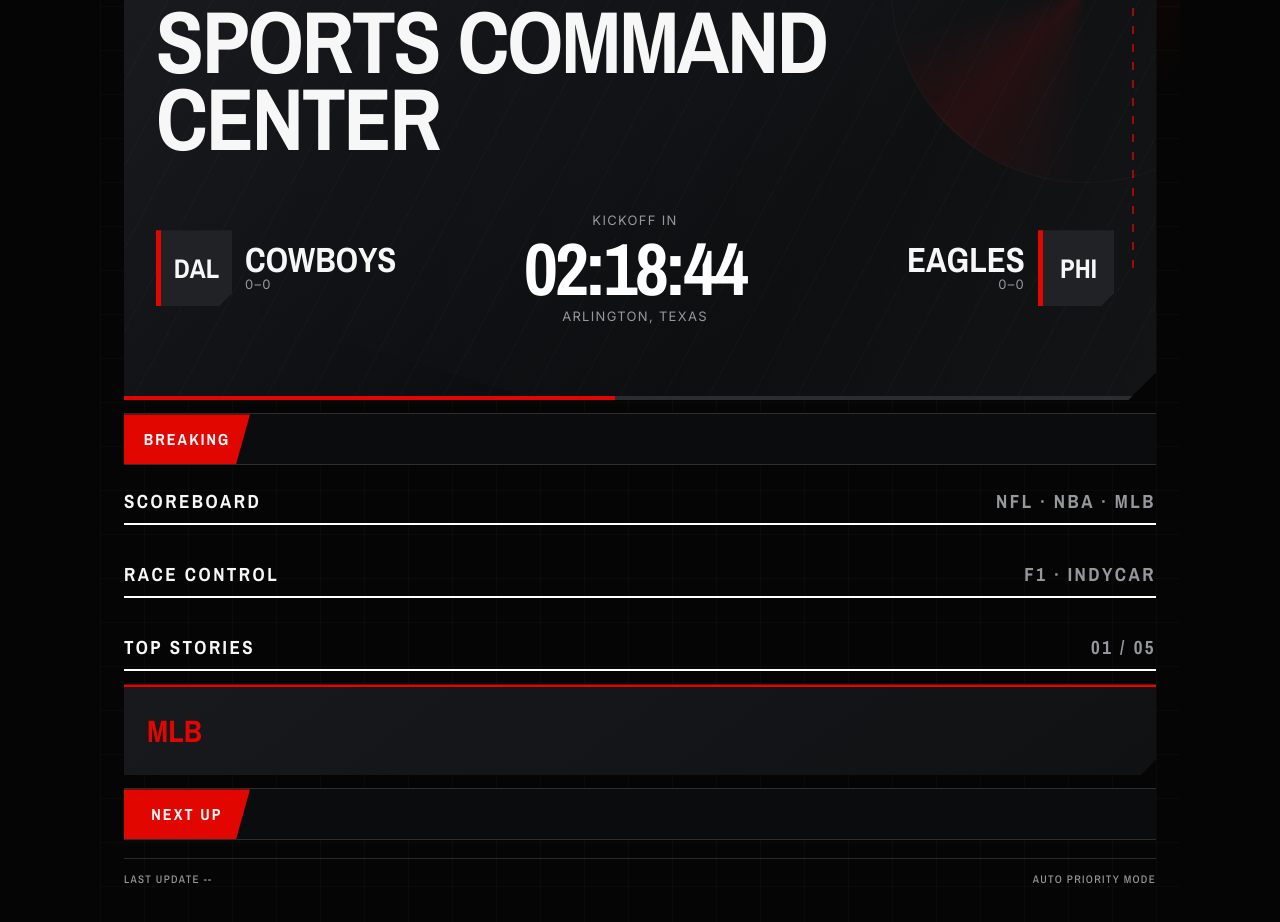
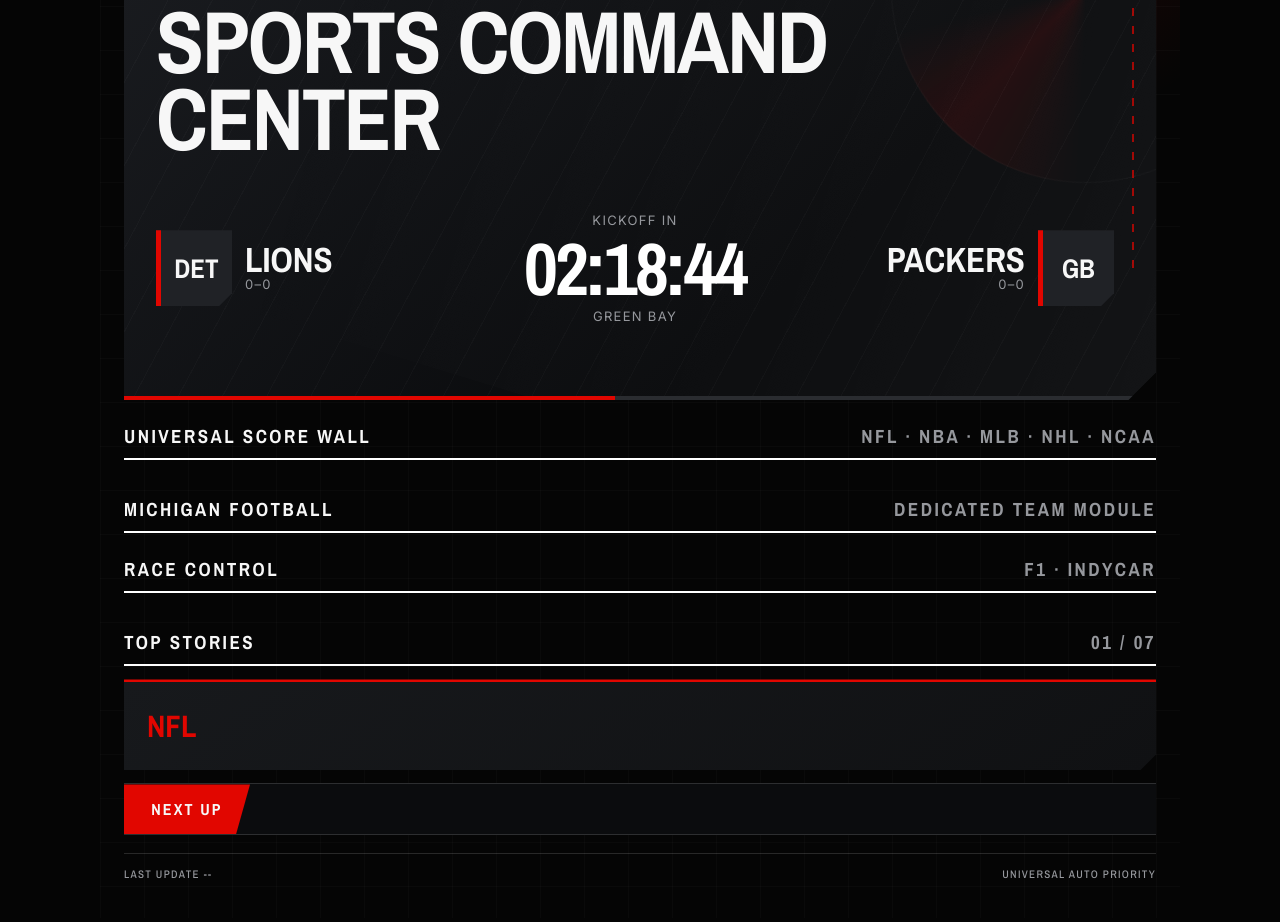
Before and after one commit to chrisvary-VC/sports-command-center, a plain HTML site: page index.html in a window 1280 px wide. Shown: the part 302-1224 px from the top of the page. Drawn offline with nearby package versions, Linux system fonts and the light colour scheme.

Commit message:
Add universal score wall and Michigan module

```diff
--- a/index.html
+++ b/index.html
@@ -3,8 +3,8 @@
 <head>
   <meta charset="utf-8">
   <meta name="viewport" content="width=device-width, initial-scale=1, viewport-fit=cover">
-  <meta name="theme-color" content="#050505">
-  <title>Sports Command Center v3.1</title>
+  <meta name="theme-color" content="#050608">
+  <title>Sports Command Center v3.2</title>
   <link rel="preconnect" href="https://fonts.googleapis.com">
   <link rel="preconnect" href="https://fonts.gstatic.com" crossorigin>
   <link href="https://fonts.googleapis.com/css2?family=Archivo+Narrow:wght@500;600;700&family=Inter:wght@400;500;600;700&display=swap" rel="stylesheet">
@@ -20,7 +20,7 @@
     <section class="now-bar">
       <div><span class="now-label">NOW ENGINE</span><strong id="modeName">COMMAND MODE</strong></div>
       <div class="now-reason" id="modeReason">Ranking the most important event on the board</div>
-      <div class="version-badge">V3.1</div>
+      <div class="version-badge">V3.2</div>
     </section>
 
     <nav class="sport-strip" id="sportStrip" aria-label="Sports included"></nav>
@@ -31,21 +31,39 @@
         <div class="hero-kicker"><span class="league-pill" id="heroLeague">NFL</span><span id="heroStatus">FEATURED</span><span class="priority-score" id="priorityScore">PRIORITY 000</span></div>
         <div class="hero-title" id="heroTitle">SPORTS COMMAND CENTER</div>
         <div class="matchup">
-          <div class="team"><div class="team-mark" id="awayMark">DAL</div><div><div class="team-name" id="awayName">COWBOYS</div><div class="team-record" id="awayRecord">0–0</div></div></div>
-          <div class="score-center"><div class="countdown-label" id="gameMeta">KICKOFF IN</div><div class="score" id="score">02:18:44</div><div class="venue" id="venue">ARLINGTON, TEXAS</div></div>
-          <div class="team team-right"><div><div class="team-name" id="homeName">EAGLES</div><div class="team-record" id="homeRecord">0–0</div></div><div class="team-mark" id="homeMark">PHI</div></div>
+          <div class="team"><div class="team-mark" id="awayMark">DET</div><div><div class="team-name" id="awayName">LIONS</div><div class="team-record" id="awayRecord">0–0</div></div></div>
+          <div class="score-center"><div class="countdown-label" id="gameMeta">KICKOFF IN</div><div class="score" id="score">02:18:44</div><div class="venue" id="venue">GREEN BAY</div></div>
+          <div class="team team-right"><div><div class="team-name" id="homeName">PACKERS</div><div class="team-record" id="homeRecord">0–0</div></div><div class="team-mark" id="homeMark">GB</div></div>
         </div>
         <div class="intel-row" id="intelRow"></div>
       </div>
       <div class="hero-progress"><span id="heroProgress"></span></div>
     </section>
 
-    <section class="ticker ticker-breaking"><div class="ticker-label">BREAKING</div><div class="ticker-window"><div class="ticker-track" id="breakingTicker"></div></div></section>
-    <section class="section-block"><div class="section-heading"><span>SCOREBOARD</span><span class="muted">NFL · NBA · MLB</span></div><div class="league-grid" id="leagueGrid"></div></section>
-    <section class="section-block"><div class="section-heading"><span>RACE CONTROL</span><span class="muted">F1 · INDYCAR</span></div><div class="race-cards" id="raceCards"></div></section>
-    <section class="section-block"><div class="section-heading"><span>TOP STORIES</span><span class="muted" id="storyCounter">01 / 05</span></div><article class="story-card"><div class="story-league" id="storyLeague">MLB</div><div><h2 id="storyHeadline"></h2><p id="storySummary"></p></div></article></section>
+    <section class="ticker-stack" id="tickerStack" aria-label="Universal sports updates"></section>
+
+    <section class="section-block">
+      <div class="section-heading"><span>UNIVERSAL SCORE WALL</span><span class="muted">NFL · NBA · MLB · NHL · NCAA</span></div>
+      <div class="league-grid" id="leagueGrid"></div>
+    </section>
+
+    <section class="section-block michigan-block">
+      <div class="section-heading"><span>MICHIGAN FOOTBALL</span><span class="muted">DEDICATED TEAM MODULE</span></div>
+      <div id="michiganModule"></div>
+    </section>
+
+    <section class="section-block">
+      <div class="section-heading"><span>RACE CONTROL</span><span class="muted">F1 · INDYCAR</span></div>
+      <div class="race-cards" id="raceCards"></div>
+    </section>
+
+    <section class="section-block">
+      <div class="section-heading"><span>TOP STORIES</span><span class="muted" id="storyCounter">01 / 07</span></div>
+      <article class="story-card"><div class="story-league" id="storyLeague">NFL</div><div><h2 id="storyHeadline"></h2><p id="storySummary"></p></div></article>
+    </section>
+
     <section class="ticker ticker-upcoming"><div class="ticker-label">NEXT UP</div><div class="ticker-window"><div class="ticker-track reverse" id="upcomingTicker"></div></div></section>
-    <footer class="footer"><span>LAST UPDATE <strong id="lastUpdate">--</strong></span><span id="displayMode">AUTO PRIORITY MODE</span></footer>
+    <footer class="footer"><span>LAST UPDATE <strong id="lastUpdate">--</strong></span><span id="displayMode">UNIVERSAL AUTO PRIORITY</span></footer>
   </main>
   <script src="config.js"></script><script src="mock-data.js"></script><script src="app.js"></script>
 </body>
```
